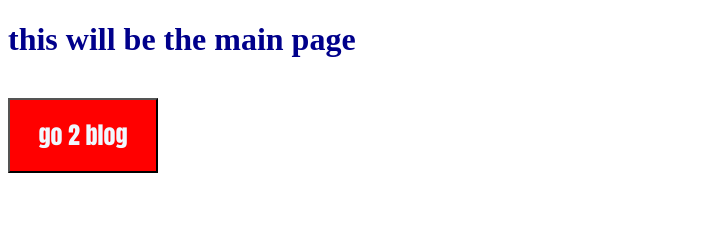
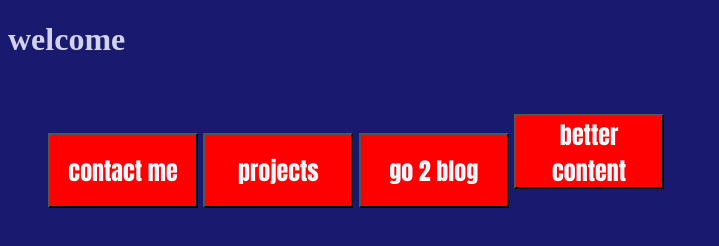
Before and after one commit to slackoly/sabrina-sedlacko-project1, a plain HTML site: page index.html in a window 1280 px wide. Shown: the whole page, without its empty margins (0-719 px from the left). Drawn offline with Linux system fonts and the light colour scheme.

Commit message:
whatever this is

```diff
--- a/css/styles.css
+++ b/css/styles.css
@@ -4,7 +4,7 @@ li {
 
 h1 {
   font-family: 'Times New Roman', Times, serif;
-  color: darkblue;
+  color: rgb(210, 210, 235);
 }
 
 body {
--- a/index.html
+++ b/index.html
@@ -7,10 +7,15 @@
     <link rel="stylesheet" type="text/css" href="./css/styles.css">
     <title>hello!</title>
 </head>
-<body>
-    <h1>this will be the main page</h1>
+<body style="background-color: midnightblue;">
+    <h1>welcome</h1>
     <br>
-    <a href="weeklyhub.html"><button>go 2 blog</button></a>
+    <ul>
+        <a href="about.html"><button>contact me</button></a>
+        <a href="projects.html"><button>projects</button></a>
+        <a href="weeklyhub.html"><button>go 2 blog</button></a>
+        <a href="https://sedlacko7.myportfolio.com/work"><button>better content</button></a>
+    </ul>
     <!--
     things to include mayhaps:
     1. weekly blog
@@ -23,6 +28,7 @@
     8. various clickable images that lead to who know where
     9. some function where you type something on your keyboard ??
     10. something that follows your mouse
-    11. music-->
+    11. music
+    -->
 </body>
 </html>
```
Also changed, not shown: img/53592-Pixel-Art-Galaxy.png (added), img/hubble.jpg (added), img/hubble2.jpg (added), img/hubble3.jpg (added).
